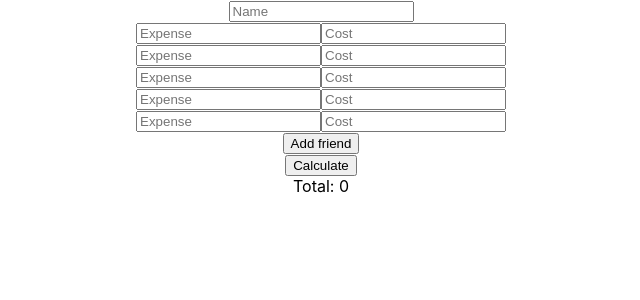
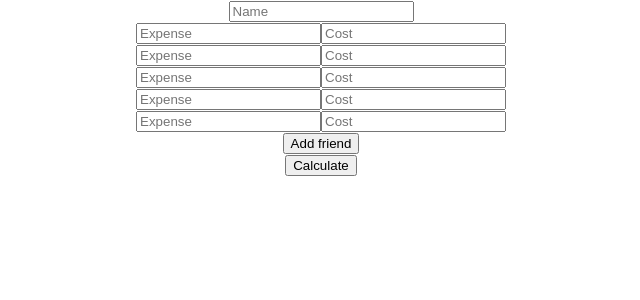
Before and after one commit to vladmog/cost-splitter, a React (Create React App) app in the folder cost-splitter/: page / in a window 1280 px wide. Shown: the top 300 px of the page, without its empty margins (319-959 px from the left). Built offline with nearby package versions, Linux system fonts and the light colour scheme.

Commit message:
No 'Total costs' until 'Calculate' hit

```diff
--- a/cost-splitter/src/App.js
+++ b/cost-splitter/src/App.js
@@ -10,13 +10,12 @@ class App extends Component {
   state = {
     friends: [],
     owed: [],
-    total: 0,
+    total: null,
     evenPayment: null,
   }
 
 
   addFriendToList = (friend) => {
-    console.log("friend: ", friend)
     this.setState((prevState) => ({
       friends: [
         ...prevState.friends,
@@ -42,7 +41,6 @@ class App extends Component {
     this.setState((prevState) => ({
       evenPayment: evenPayment.toFixed(2)
     }))
-    console.log("evenPaayment: ", evenPayment)
     this.createOwedList(evenPayment)
   }
 
@@ -68,14 +66,19 @@ class App extends Component {
       return (
         <div className="App">
           <div>
-            <FriendForm addFriendToList = {this.addFriendToList} />
+            <FriendForm
+              addFriendToList = {this.addFriendToList}
+            />
             <FriendsList
               friends = {this.state.friends}
               evenPayment = {this.state.evenPayment}
               owed = {this.state.owed}
               />
             <button onClick = {this.getTotalCosts}>Calculate</button>
-            <div>Total: {this.state.total}</div>
+            {this.state.total === null
+            ? <></>
+            :<div>Total: {this.state.total}</div>}
+
             {this.state.evenPayment === null
             ? <></>
             :<div>Even Payment: {this.state.evenPayment}</div>}
```
